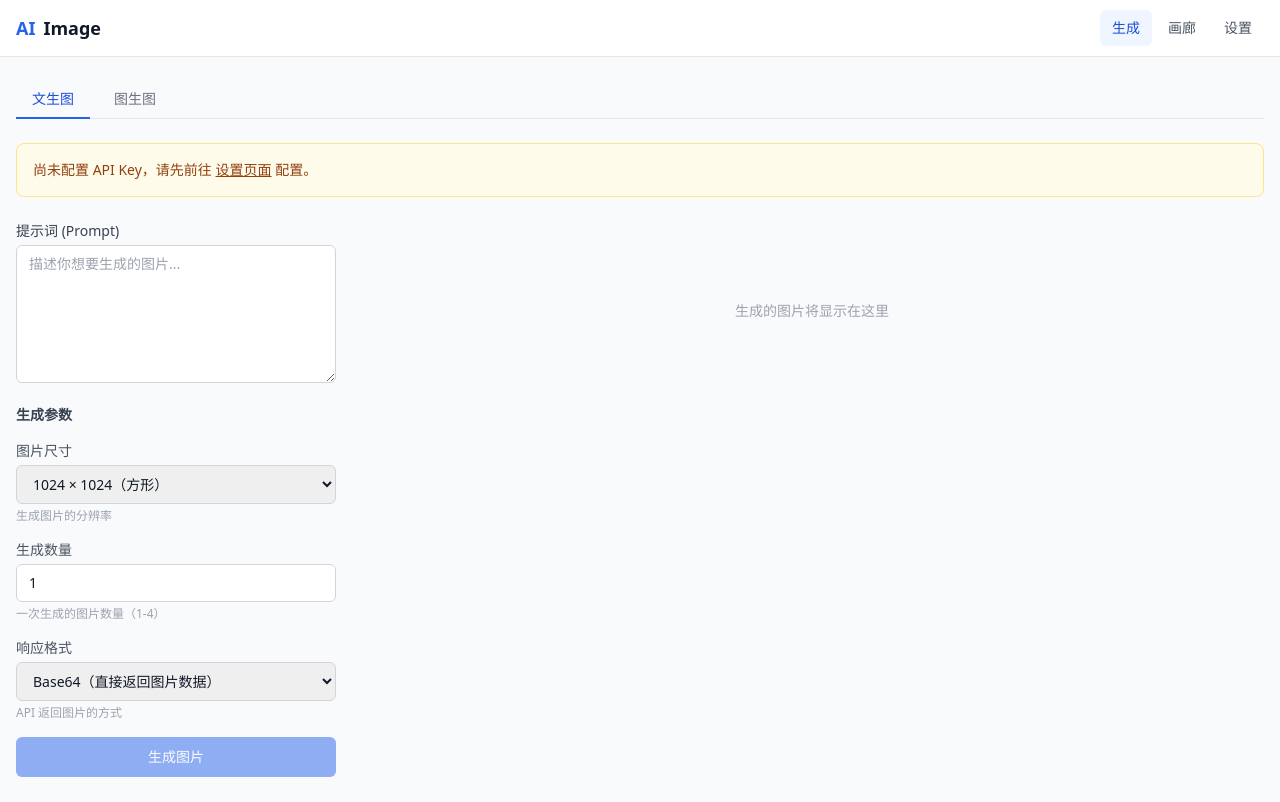
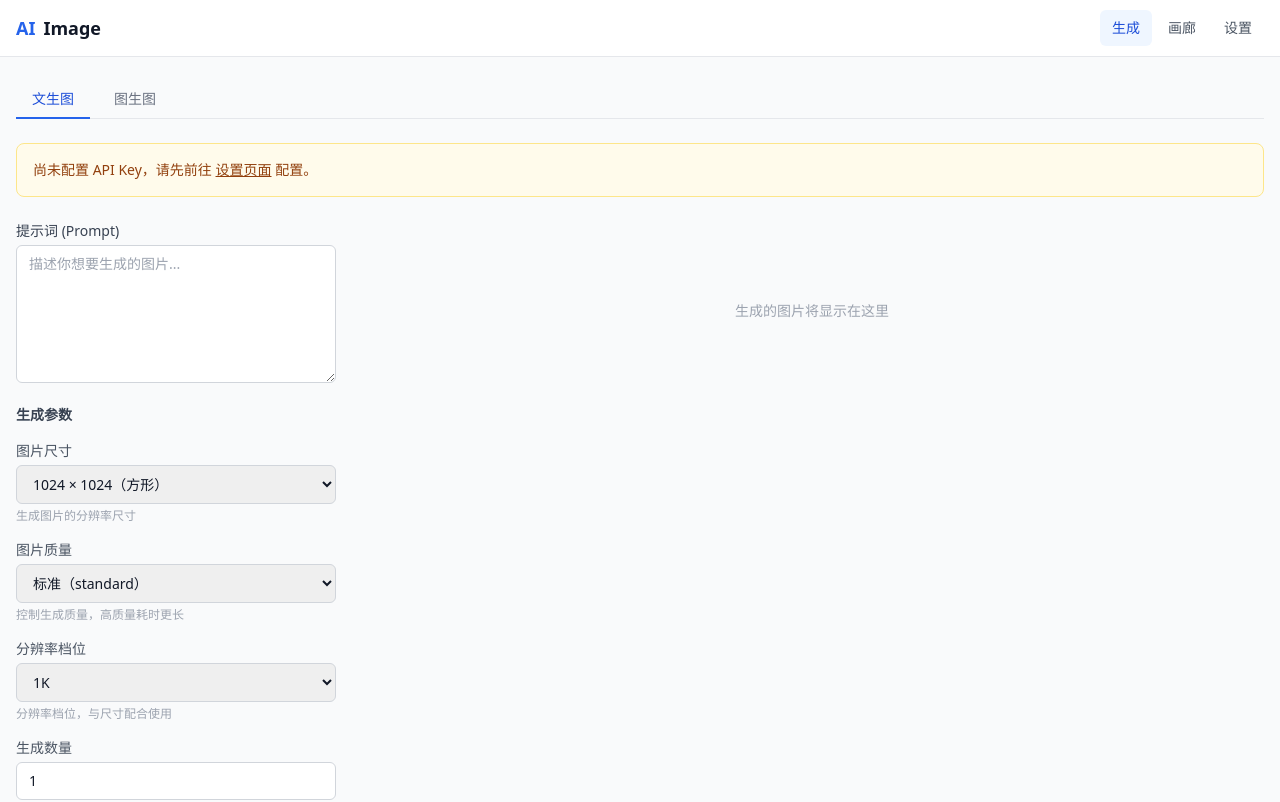
Before and after one commit to IronManCantFix/ai-image-online, a Vue app in the folder frontend/: page /generate in a window 1280 px wide. Shown: the top 802 px of the page. Built offline with nearby package versions, Linux system fonts and the light colour scheme.

Commit message:
feat: add resolution (1k/2k/4k), quality (low/standard/high), more size presets
- Size presets: 512px to 4K (12 options)
- Quality: low/standard/high
- Resolution: 1k/2k/4k
- Quality and resolution params sent to API

```diff
--- a/frontend/src/adapters/gpt-image-2/index.ts
+++ b/frontend/src/adapters/gpt-image-2/index.ts
@@ -21,6 +21,18 @@
   return images
 }
 
+function buildPayload(params: Record<string, string | number | boolean>) {
+  return {
+    model: '', // 在调用时设置
+    prompt: '',
+    n: Number(params.n || 1),
+    size: String(params.size || '1024x1024'),
+    quality: String(params.quality || 'standard'),
+    resolution: String(params.resolution || '1k'),
+    response_format: String(params.response_format || 'b64_json'),
+  }
+}
+
 export const gptImage2Adapter: ImageAdapter = {
   id: 'gpt-image-2',
   name: 'GPT Image 2',
@@ -35,13 +47,10 @@
   async textToImage(params: GenParams): Promise<GenResult> {
     const { request } = useProxy()
     const { endpoint, apiKey, model } = params.config
-    const payload = {
-      model: model || 'gpt-image-2',
-      prompt: params.prompt,
-      n: Number(params.params.n || 1),
-      size: String(params.params.size || '1024x1024'),
-      response_format: String(params.params.response_format || 'b64_json'),
-    }
+    const payload = buildPayload(params.params)
+    payload.model = model || 'gpt-image-2'
+    payload.prompt = params.prompt
+
     const resp = await request({
       targetUrl: `${endpoint}/images/generations`,
       method: 'POST',
@@ -55,14 +64,18 @@
   async imageToImage(params: EditParams): Promise<GenResult> {
     const { request } = useProxy()
     const { endpoint, apiKey, model } = params.config
+    const p = buildPayload(params.params)
     const formData = new FormData()
     formData.append('model', model || 'gpt-image-2')
     formData.append('prompt', params.prompt)
-    formData.append('n', String(params.params.n || 1))
-    formData.append('size', String(params.params.size || '1024x1024'))
-    formData.append('response_format', String(params.params.response_format || 'b64_json'))
+    formData.append('n', String(p.n))
+    formData.append('size', p.size)
+    formData.append('quality', p.quality)
+    formData.append('resolution', p.resolution)
+    formData.append('response_format', p.response_format)
     params.images.forEach((file) => formData.append('image', file))
     if (params.mask) formData.append('mask', params.mask)
+
     const resp = await request({
       targetUrl: `${endpoint}/images/edits`,
       method: 'POST',
--- a/frontend/src/adapters/gpt-image-2/schema.ts
+++ b/frontend/src/adapters/gpt-image-2/schema.ts
@@ -8,11 +8,44 @@
       type: 'select',
       default: '1024x1024',
       options: [
+        { label: '512 × 512', value: '512x512' },
+        { label: '768 × 768', value: '768x768' },
         { label: '1024 × 1024（方形）', value: '1024x1024' },
-        { label: '1792 × 1024（横图）', value: '1792x1024' },
-        { label: '1024 × 1792（竖图）', value: '1024x1792' },
+        { label: '1536 × 1024（3:2 横图）', value: '1536x1024' },
+        { label: '1024 × 1536（3:2 竖图）', value: '1024x1536' },
+        { label: '1792 × 1024（16:9 横图）', value: '1792x1024' },
+        { label: '1024 × 1792（16:9 竖图）', value: '1024x1792' },
+        { label: '2048 × 2048（2K 方形）', value: '2048x2048' },
+        { label: '2560 × 1440（2K 横图）', value: '2560x1440' },
+        { label: '1440 × 2560（2K 竖图）', value: '1440x2560' },
+        { label: '3840 × 2160（4K 横图）', value: '3840x2160' },
+        { label: '2160 × 3840（4K 竖图）', value: '2160x3840' },
       ],
-      description: '生成图片的分辨率',
+      description: '生成图片的分辨率尺寸',
+    },
+    {
+      key: 'quality',
+      label: '图片质量',
+      type: 'select',
+      default: 'standard',
+      options: [
+        { label: '低（draft，快速生成）', value: 'low' },
+        { label: '标准（standard）', value: 'standard' },
+        { label: '高（hd，精细生成）', value: 'high' },
+      ],
+      description: '控制生成质量，高质量耗时更长',
+    },
+    {
+      key: 'resolution',
+      label: '分辨率档位',
+      type: 'select',
+      default: '1k',
+      options: [
+        { label: '1K', value: '1k' },
+        { label: '2K', value: '2k' },
+        { label: '4K', value: '4k' },
+      ],
+      description: '分辨率档位，与尺寸配合使用',
     },
     {
       key: 'n',
```
